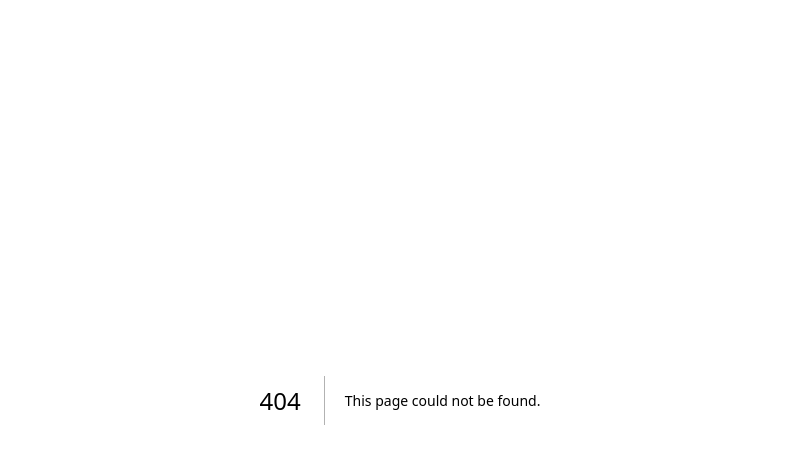
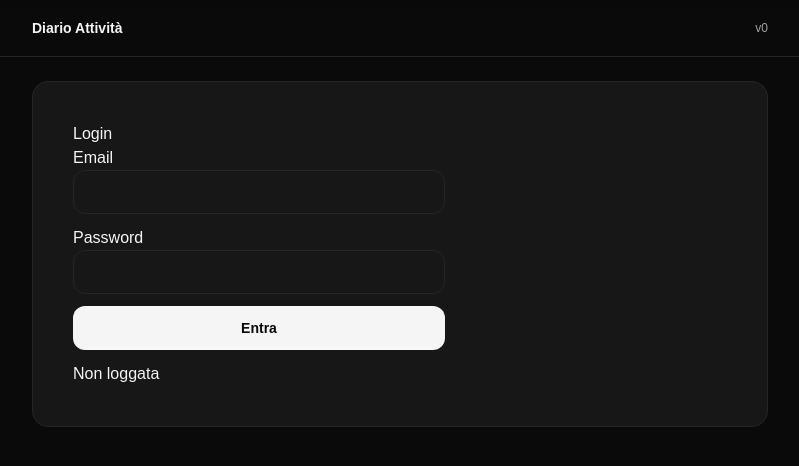
Before and after one commit to dely12/diarioAttivita, a Next.js app in the folder webapp/: page /login in a window 1280 px wide. Before the commit this address had no page. Shown: the top 466 px of the page, without its empty margins (240-1039 px from the left). Built offline with nearby package versions, Linux system fonts and the light colour scheme; no server answers.

Commit message:
ristrutturazione

```diff
--- a/webapp/package.json
+++ b/webapp/package.json
@@ -9,6 +9,7 @@
     "lint": "eslint"
   },
   "dependencies": {
+    "@supabase/supabase-js": "^2.95.3",
     "next": "16.1.6",
     "react": "19.2.3",
     "react-dom": "19.2.3"
@@ -17,8 +18,11 @@
     "@types/node": "^20",
     "@types/react": "^19",
     "@types/react-dom": "^19",
+    "autoprefixer": "^10.4.24",
     "eslint": "^9",
     "eslint-config-next": "16.1.6",
+    "postcss": "^8.5.6",
+    "tailwindcss": "^3.4.19",
     "typescript": "^5"
   }
 }
--- /dev/null
+++ b/webapp/postcss.config.js
@@ -0,0 +1,6 @@
+module.exports = {
+  plugins: {
+    tailwindcss: {},
+    autoprefixer: {},
+  },
+}
--- /dev/null
+++ b/webapp/src/app/giornata/page.tsx
@@ -0,0 +1,30 @@
+"use client";
+
+import { useEffect, useState } from "react";
+import { supabase } from "@/lib/supabase/browser";
+import { useRouter } from "next/navigation";
+
+export default function GiornataPage() {
+  const router = useRouter();
+  const [email, setEmail] = useState<string>("...");
+
+  useEffect(() => {
+    supabase.auth.getUser().then(({ data, error }) => {
+      if (error || !data.user) return router.replace("/login");
+      setEmail(data.user.email ?? "(no email)");
+    });
+  }, [router]);
+
+  async function logout() {
+    await supabase.auth.signOut();
+    router.replace("/login");
+  }
+
+  return (
+    <main style={{ padding: 24 }}>
+      <h1>Giornata</h1>
+      <p>Utente: {email}</p>
+      <button onClick={logout}>Logout</button>
+    </main>
+  );
+}
--- a/webapp/src/app/globals.css
+++ b/webapp/src/app/globals.css
@@ -40,3 +40,6 @@ a {
     color-scheme: dark;
   }
 }
+@tailwind base;
+@tailwind components;
+@tailwind utilities;
--- a/webapp/src/app/layout.tsx
+++ b/webapp/src/app/layout.tsx
@@ -1,31 +1,19 @@
-import type { Metadata } from "next";
-import { Geist, Geist_Mono } from "next/font/google";
 import "./globals.css";
 
-const geistSans = Geist({
-  variable: "--font-geist-sans",
-  subsets: ["latin"],
-});
+export default function RootLayout({ children }: { children: React.ReactNode }) {
+  return (
+    <html lang="it">
+      <body className="min-h-dvh bg-neutral-950 text-neutral-100">
+        <header className="sticky top-0 z-10 border-b border-neutral-800 bg-neutral-950/80 backdrop-blur">
+          <div className="mx-auto flex h-14 max-w-3xl items-center justify-between px-4">
+            <div className="text-sm font-semibold">Diario Attività</div>
+            <div className="text-xs text-neutral-400">v0</div>
+          </div>
+        </header>
 
-const geistMono = Geist_Mono({
-  variable: "--font-geist-mono",
-  subsets: ["latin"],
-});
-
-export const metadata: Metadata = {
-  title: "Create Next App",
-  description: "Generated by create next app",
-};
-
-export default function RootLayout({
-  children,
-}: Readonly<{
-  children: React.ReactNode;
-}>) {
-  return (
-    <html lang="en">
-      <body className={`${geistSans.variable} ${geistMono.variable}`}>
-        {children}
+        <main className="mx-auto max-w-3xl px-4 py-6">
+          {children}
+        </main>
       </body>
     </html>
   );
--- /dev/null
+++ b/webapp/src/app/login/page.tsx
@@ -0,0 +1,82 @@
+"use client";
+
+import { useEffect, useState } from "react";
+import { supabase } from "@/lib/supabase/browser";
+import { useRouter } from "next/navigation";
+
+export default function LoginPage() {
+  const router = useRouter();
+
+  const [email, setEmail] = useState("");
+  const [password, setPassword] = useState("");
+
+  const [status, setStatus] = useState("Controllo sessione...");
+  const [loading, setLoading] = useState(false);
+
+  // Se sei già loggata, non ha senso stare qui
+  useEffect(() => {
+    supabase.auth.getSession().then(({ data, error }) => {
+      if (error) setStatus("Errore: " + error.message);
+      else if (data.session) router.replace("/giornata");
+      else setStatus("Non loggata");
+    });
+  }, [router]);
+
+  async function onSubmit(e: React.FormEvent) {
+    e.preventDefault();
+    setLoading(true);
+    setStatus("");
+
+    const { error } = await supabase.auth.signInWithPassword({ email, password });
+
+    setLoading(false);
+
+    if (error) {
+      setStatus("Errore: " + error.message);
+      return;
+    }
+
+    router.replace("/giornata");
+  }
+
+  return (
+    <div className="rounded-2xl border border-neutral-800 bg-neutral-900 p-4">
+    <main style={{ padding: 24, maxWidth: 420 }}>
+      <h1>Login</h1>
+
+      <form onSubmit={onSubmit} style={{ display: "grid", gap: 12 }}>
+        <label>
+          Email
+          <input
+            value={email}
+            onChange={(e) => setEmail(e.target.value)}
+            autoComplete="email"
+            inputMode="email"
+            style={{ width: "100%" }}
+            className="h-11 w-full rounded-xl border border-neutral-800 bg-neutral-900 px-3 text-sm outline-none focus:border-neutral-600"
+          />
+        </label>
+
+        <label>
+          Password
+          <input
+            value={password}
+            onChange={(e) => setPassword(e.target.value)}
+            type="password"
+            autoComplete="current-password"
+            style={{ width: "100%" }}
+             className="h-11 w-full rounded-xl border border-neutral-800 bg-neutral-900 px-3 text-sm outline-none focus:border-neutral-600"
+          />
+        </label>
+
+        <button disabled={loading} className="h-11 w-full rounded-xl bg-neutral-100 text-sm font-semibold text-neutral-950 disabled:opacity-60"
+>
+          {loading ? "Accesso..." : "Entra"}
+        </button>
+
+        {status && <p>{status}</p>}
+      </form>
+    </main>
+    </div>
+  );
+}
--- a/webapp/src/app/page.tsx
+++ b/webapp/src/app/page.tsx
@@ -1,66 +1,17 @@
-import Image from "next/image";
-import styles from "./page.module.css";
+"use client";
+
+import { useEffect } from "react";
+import { useRouter } from "next/navigation";
+import { supabase } from "@/lib/supabase/browser";
 
 export default function Home() {
-  return (
-    <div className={styles.page}>
-      <main className={styles.main}>
-        <Image
-          className={styles.logo}
-          src="/next.svg"
-          alt="Next.js logo"
-          width={100}
-          height={20}
-          priority
-        />
-        <div className={styles.intro}>
-          <h1>FUCK To get started, edit the page.tsx file.</h1>
-          <p>
-            Looking for a starting point or more instructions? Head over to{" "}
-            <a
-              href="https://vercel.com/templates?framework=next.js&utm_source=create-next-app&utm_medium=appdir-template-tw&utm_campaign=create-next-app"
-              target="_blank"
-              rel="noopener noreferrer"
-            >
-              Templates
-            </a>{" "}
-            or the{" "}
-            <a
-              href="https://nextjs.org/learn?utm_source=create-next-app&utm_medium=appdir-template-tw&utm_campaign=create-next-app"
-              target="_blank"
-              rel="noopener noreferrer"
-            >
-              Learning
-            </a>{" "}
-            center.
-          </p>
-        </div>
-        <div className={styles.ctas}>
-          <a
-            className={styles.primary}
-            href="https://vercel.com/new?utm_source=create-next-app&utm_medium=appdir-template&utm_campaign=create-next-app"
-            target="_blank"
-            rel="noopener noreferrer"
-          >
-            <Image
-              className={styles.logo}
-              src="/vercel.svg"
-              alt="Vercel logomark"
-              width={16}
-              height={16}
-            />
-            Deploy Now
-          </a>
-          <a
-            className={styles.secondary}
-            href="https://nextjs.org/docs?utm_source=create-next-app&utm_medium=appdir-template&utm_campaign=create-next-app"
-            target="_blank"
-            rel="noopener noreferrer"
-          >
-            Documentation
-          </a>
-        </div>
-      </main>
-    </div>
-  );
+  const router = useRouter();
+
+  useEffect(() => {
+    supabase.auth.getSession().then(({ data }) => {
+      router.replace(data.session ? "/giornata" : "/login");
+    });
+  }, [router]);
+
+  return <main style={{ padding: 24 }}>Redirect...</main>;
 }
--- /dev/null
+++ b/webapp/src/lib/supabase/browser.ts
@@ -0,0 +1,10 @@
+import { createClient } from "@supabase/supabase-js";
+
+const url = process.env.NEXT_PUBLIC_SUPABASE_URL;
+const anon = process.env.NEXT_PUBLIC_SUPABASE_ANON_KEY;
+
+if (!url || !anon) {
+  throw new Error("Missing Supabase env vars: NEXT_PUBLIC_SUPABASE_URL / NEXT_PUBLIC_SUPABASE_ANON_KEY");
+}
+
+export const supabase = createClient(url, anon);
--- /dev/null
+++ b/webapp/tailwind.config.js
@@ -0,0 +1,10 @@
+/** @type {import('tailwindcss').Config} */
+module.exports = {
+   content: ["./src/app/**/*.{js,ts,jsx,tsx,mdx}",
+    "./src/components/**/*.{js,ts,jsx,tsx,mdx}",
+    "./src/**/*.{js,ts,jsx,tsx,mdx}"],
+  theme: {
+    extend: {},
+  },
+  plugins: [],
+}
--- a/webapp/tsconfig.json
+++ b/webapp/tsconfig.json
@@ -18,6 +18,7 @@
         "name": "next"
       }
     ],
+    "baseUrl": ".",
     "paths": {
       "@/*": ["./src/*"]
     }
```
Also changed, not shown: 1 other file (tests, documents, lock files or other folders).
